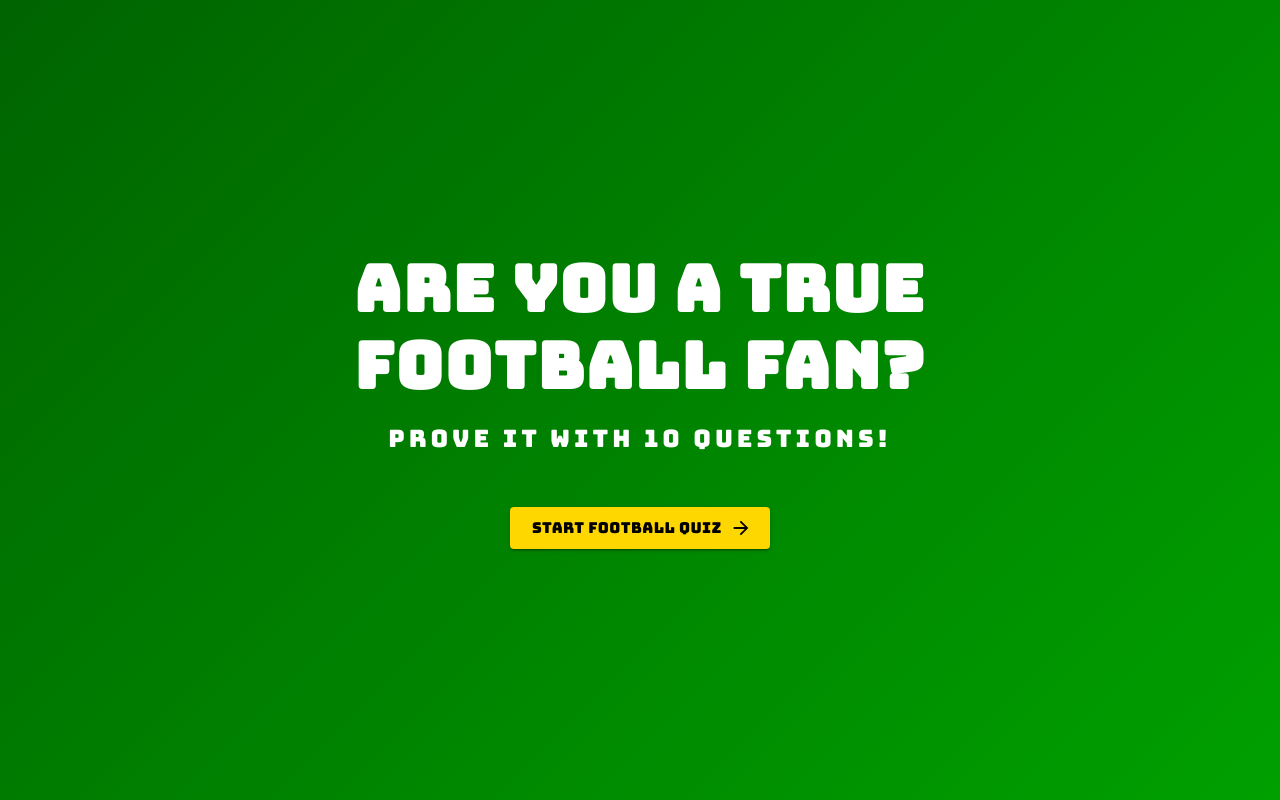
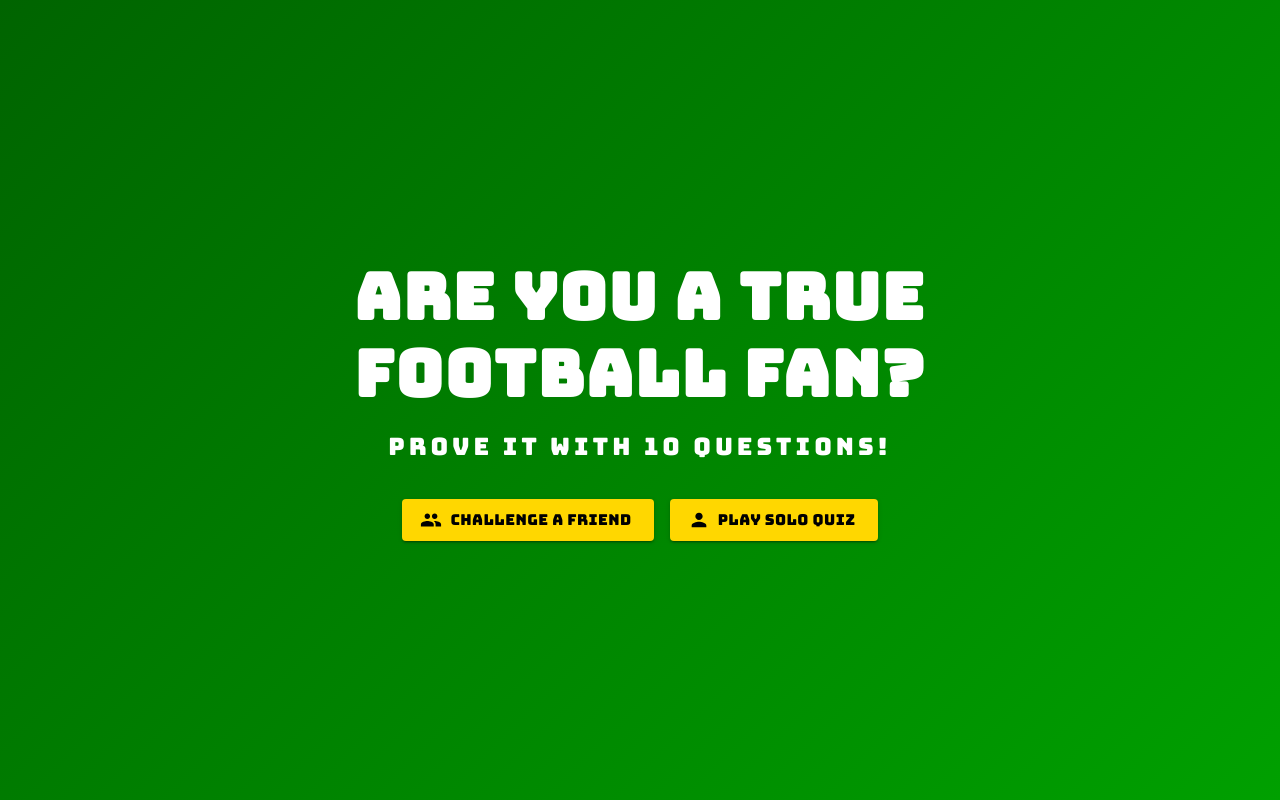
Before and after one commit to Archisman02/attax, a Next.js app in the folder attax/: page / in a window 1280 px wide. Built offline with nearby package versions, Linux system fonts and the light colour scheme.

Commit message:
Added Challenge a Friend button

```diff
--- a/attax/src/pages/index.tsx
+++ b/attax/src/pages/index.tsx
@@ -1,9 +1,10 @@
 import { useRouter } from "next/router";
 import { Box, Typography, Button, Container } from "@mui/material";
 import { motion } from "framer-motion";
-import ArrowForwardIcon from "@mui/icons-material/ArrowForward";
 import { useState } from "react";
 import RulesDialog from "@/components/RuleBox";
+import PersonIcon from "@mui/icons-material/Person";
+import GroupIcon from "@mui/icons-material/Group";
 
 export default function Home() {
   const router = useRouter();
@@ -26,26 +27,20 @@ export default function Home() {
           sx={{
             minHeight: "100vh",
             display: "flex",
-            alignItems: "center",
-            justifyContent: "center",
-            // backgroundImage: "linear-gradient(to bottom right, #4caf50, #81c784)"
             background: "linear-gradient(135deg, #006400, #00a000)",
           }}
         >
-          <Container maxWidth="md" sx={{ textAlign: "center" }}>
-            {/* <motion.div
-          initial={{ opacity: 0, y: -50 }}
-          animate={{ opacity: 1, y: 0 }}
-          transition={{ duration: 0.8 }}
-        > */}
-            {/* <Box
+          <Container
+            maxWidth="md"
             sx={{
               textAlign: "center",
-              p: 4,
-              backgroundColor: "#006432",
-              borderRadius: 2,
+              display: "flex",
+              flexDirection: "column",
+              justifyContent: "center",
+              alignItems: "center",
+              // backgroundColor: "pink",
             }}
-          > */}
+          >
             <motion.div
               initial={{ opacity: 0, y: -20 }}
               animate={{ opacity: 1, y: 0 }}
@@ -97,29 +92,19 @@ export default function Home() {
               </Typography>
             </motion.div>
 
-            {/* <ToggleButtonGroup
-              value={category}
-              exclusive
-              onChange={(event, newCategory) => setCategory(newCategory)}
-              sx={{ mb: 1 }}
-            >
-              <ToggleButton value="football" sx={{ fontSize: "1.2rem", px: 3 }}>
-                ⚽ Football
-              </ToggleButton>
-              <ToggleButton value="cricket" sx={{ fontSize: "1.2rem", px: 3 }}>
-                🏏 Cricket
-              </ToggleButton>
-            </ToggleButtonGroup> */}
-
-            <motion.div
-              initial={{ opacity: 0, scale: 0.8 }}
-              animate={{ opacity: 1, scale: 1 }}
-              transition={{ delay: 0.6, duration: 0.5 }}
+            <Box
+              sx={{
+                width: { xs: "90%", sm: "65%" },
+                display: "flex",
+                flexDirection: { xs: "column", md: "row" },
+                gap: 2,
+                justifyContent: "center",
+                alignItems: "center",
+              }}
             >
               <Button
                 variant="contained"
                 sx={{
-                  mt: 2,
                   backgroundColor: "#FFD700",
                   color: "black",
                   "&:hover": {
@@ -129,13 +114,27 @@ export default function Home() {
                 }}
                 size="large"
                 onClick={() => setShowRules(true)}
-                endIcon={<ArrowForwardIcon />}
+                startIcon={<GroupIcon />}
               >
-                Start Football Quiz
+                Challenge a Friend
               </Button>
-            </motion.div>
-            {/* </Box> */}
-            {/* </motion.div> */}
+              <Button
+                variant="contained"
+                sx={{
+                  backgroundColor: "#FFD700",
+                  color: "black",
+                  "&:hover": {
+                    backgroundColor: "#ffc107",
+                  },
+                  fontFamily: "Bungee, sans-serif",
+                }}
+                size="large"
+                onClick={() => setShowRules(true)}
+                startIcon={<PersonIcon />}
+              >
+                Play Solo Quiz
+              </Button>
+            </Box>
           </Container>
         </Box>
       )}
```
